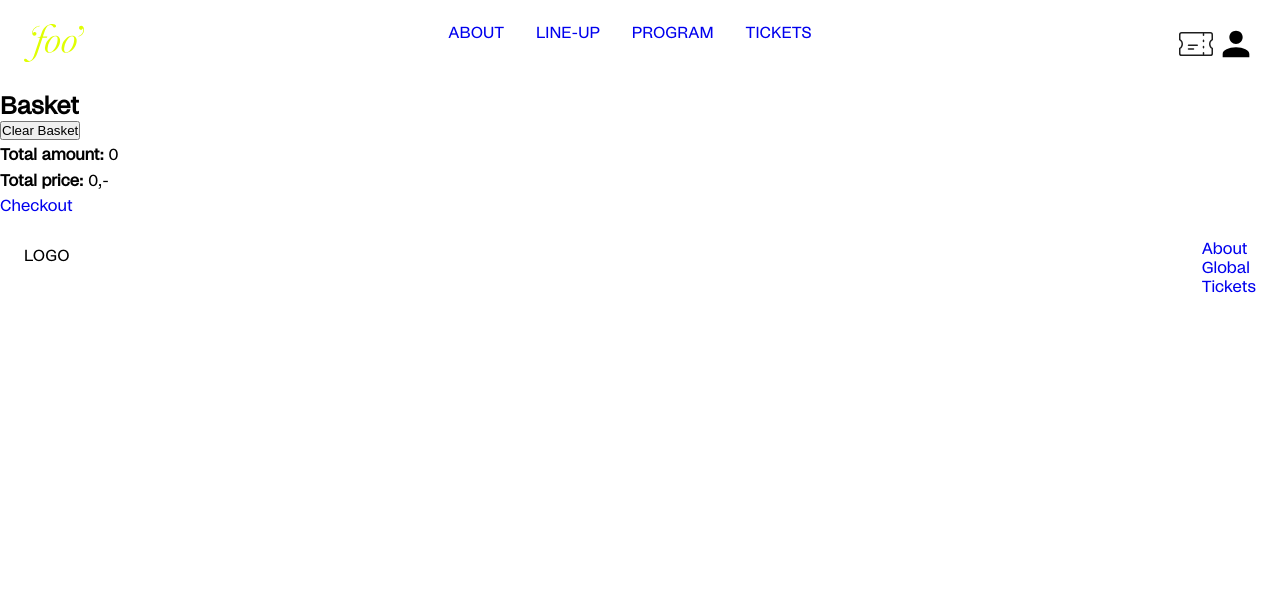
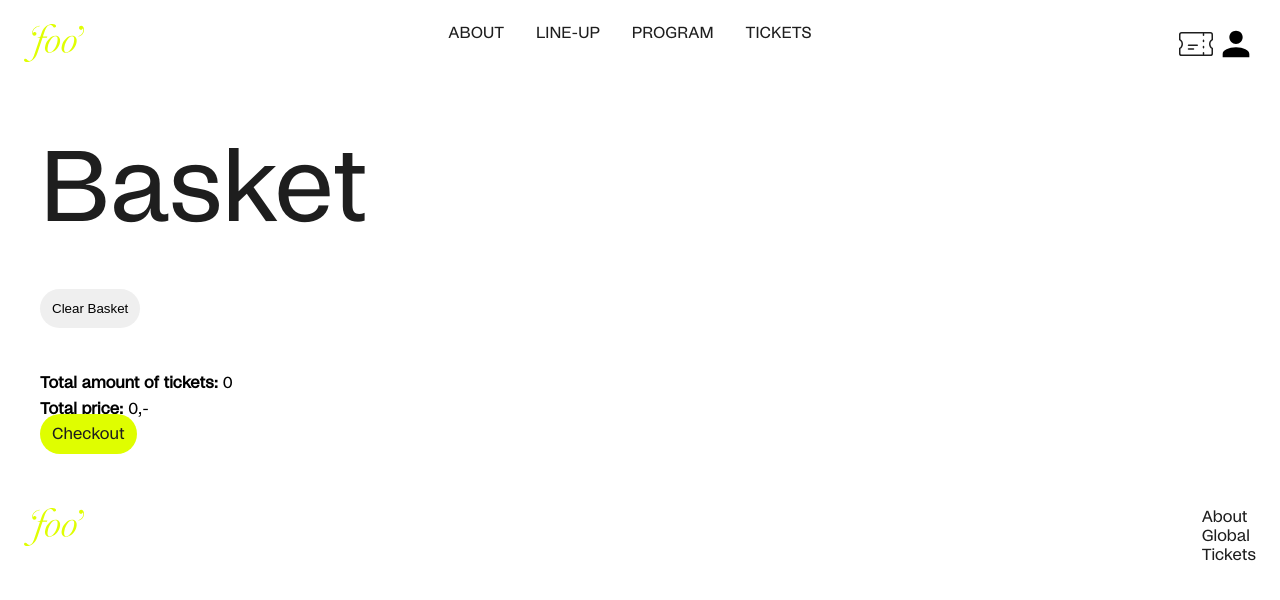
Before and after one commit to ozolinala/fooFestApp-forked, a Next.js app: page /basket in a window 1280 px wide. Shown: the top 600 px of the page. Built offline with nearby package versions, Linux system fonts and the light colour scheme.

Commit message:
added some global variables and styling to cart

```diff
--- a/components/Cartitem.js
+++ b/components/Cartitem.js
@@ -1,4 +1,5 @@
 import React from 'react'
+import styles from "@/styles/Basket.module.css";
 import { useContext } from 'react';
 import { DispatchContext } from '@/contexts/storeContext';
 
@@ -23,11 +24,11 @@ function addOne(){
 }
   return (
 
-    <li>
+    <li className={styles.ticket}>
         {props.name} DKK {props.price},-
-        <button onClick={removeOne}> (-) </button>
+        <button className={styles.addRemove} onClick={removeOne}> - </button>
         {props.amount}
-    <button onClick={addOne}> (+) </button>
+    <button className={styles.addRemove} onClick={addOne}> + </button>
     </li>
 
   )
--- a/layouts/Layout.js
+++ b/layouts/Layout.js
@@ -35,7 +35,9 @@ export default function Layout({ children })  {
         {children}
         </main>
         <div className={styles.Footer}>
-      <p>LOGO</p>
+        <Link href="./">
+      <img className={styles.Logo} src="/pics/logo.svg" alt='Logo'></img>
+      </Link>
       <ul>
         <li>
         <Link href="./about">About</Link>
--- a/pages/basket.js
+++ b/pages/basket.js
@@ -3,6 +3,7 @@ import { useContext, useEffect, useState } from 'react';
 import { StoreContext, DispatchContext } from '@/contexts/storeContext';
 import Cartitem from '/components/Cartitem';
 import Link from 'next/link';
+import styles from "@/styles/Basket.module.css";
 
 function Basket() {
   const state = useContext(StoreContext);
@@ -25,20 +26,20 @@ useEffect(() => {
 }, [data.basket]);
 
   return (
-    <div>
-        <h2>Basket</h2>
+    <div className={styles.wrapper}>
+        <h1>Basket</h1>
         <ul>
         {state.data.basket.map((item) => {
        return <Cartitem {...item}/>
        })}
 
         </ul>
-        <button onClick={() =>dispatch({action:"EMPTY_BASKET"})}>Clear Basket</button>
+        <button className={styles.delete} onClick={() =>dispatch({action:"EMPTY_BASKET"})}>Clear Basket</button>
 
-    <p><strong>Total amount:</strong> {totalAmount}</p>
+    <p><strong>Total amount of tickets:</strong> {totalAmount}</p>
     <p><strong>Total price:</strong> {totalPrice},-</p>
 
-    <Link href="/checkout">Checkout</Link>
+    <Link className={styles.checkout} href="/checkout">Checkout</Link>
     </div>
   );
       }
--- /dev/null
+++ b/styles/Basket.module.css
@@ -0,0 +1,35 @@
+.wrapper{
+    padding: 5vh;
+}
+.ticket{
+    padding-top: 2vh;
+    padding-bottom: 2vh;
+}
+
+.checkout{
+    padding: 1.5vh;
+    background-color: var(--accent-color);
+    border-radius: 50px;
+    color:var(--main-black);
+}
+
+.addRemove{
+    padding: 1vh;
+    height:30px;
+    width:30px;
+    background-color: var(--accent-color);
+    border-radius: 50%;
+    color:black;
+    border:none;
+    margin: 0.5vh;
+}
+.delete{
+    background-color:#EFEFEF;
+    border-radius: 50px;
+    padding: 1.5vh;
+    border:none;
+    text-decoration: none;
+}
+.delete:hover{
+    background-color: #E7E7E7;
+  }
--- a/styles/globals.css
+++ b/styles/globals.css
@@ -7,8 +7,13 @@
 
 :root {
   --accent-color: #DFFE00;
+  --main-black:#1E1E1E;
 }
-
+h1{
+  color:var(--main-black);
+  font-size: 100px;
+  font-weight: 300;
+}
 /*fonts*/
 
 @font-face {
@@ -55,8 +60,26 @@ body {
 
 a {
   text-decoration: none;
+  color:var(--main-black);
 }
-
+a:hover{
+  opacity:0.7;
+  transition: ease-in 0.2s;
+}
+button{
+  pointer-events: pointer;
+  border:none;
+  padding: 1.5vh;
+  background-color: var(--accent-color);
+  border-radius: 50px;
+  color:black;
+  margin-top: 5vh;
+  margin-bottom: 5vh;
+}
+button:hover{
+  background-color: #D4F507;
+  transition: ease-in 0.2s;
+}
 ul {
   list-style: none;
 }
```
